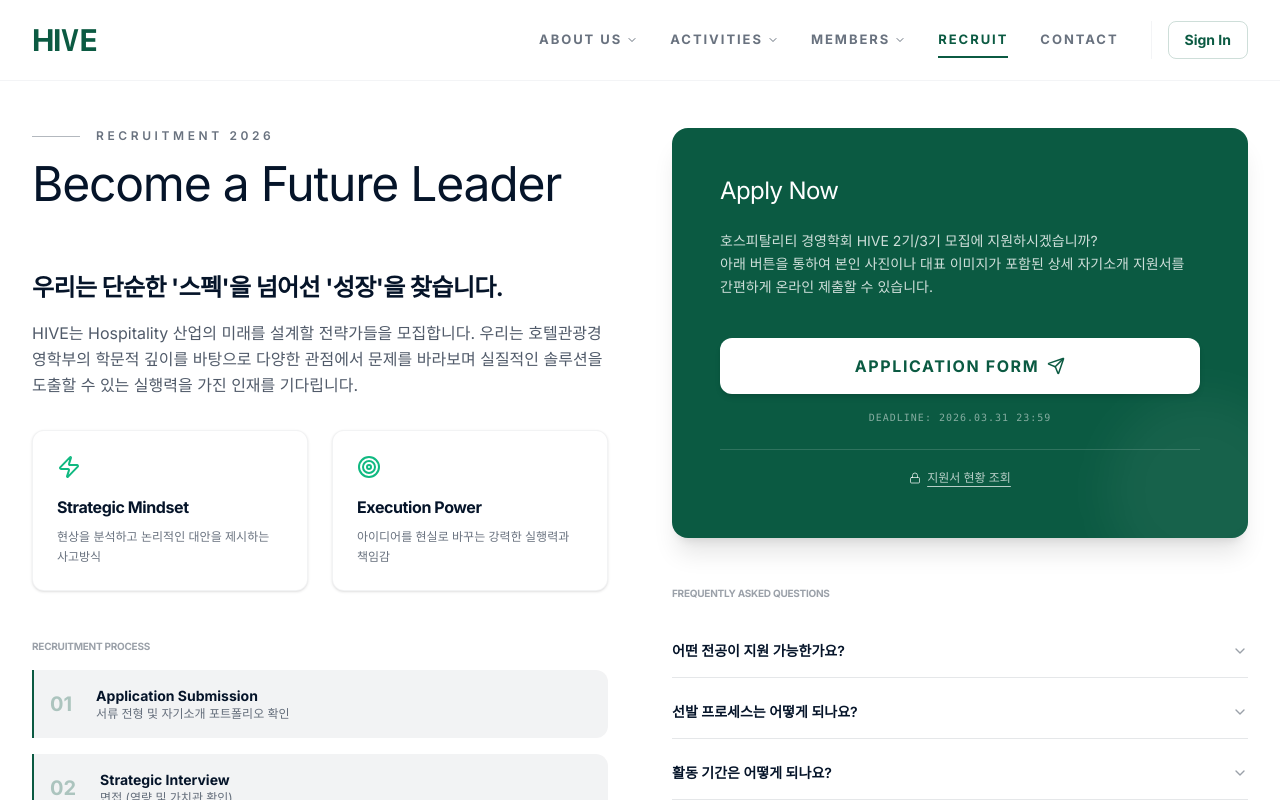
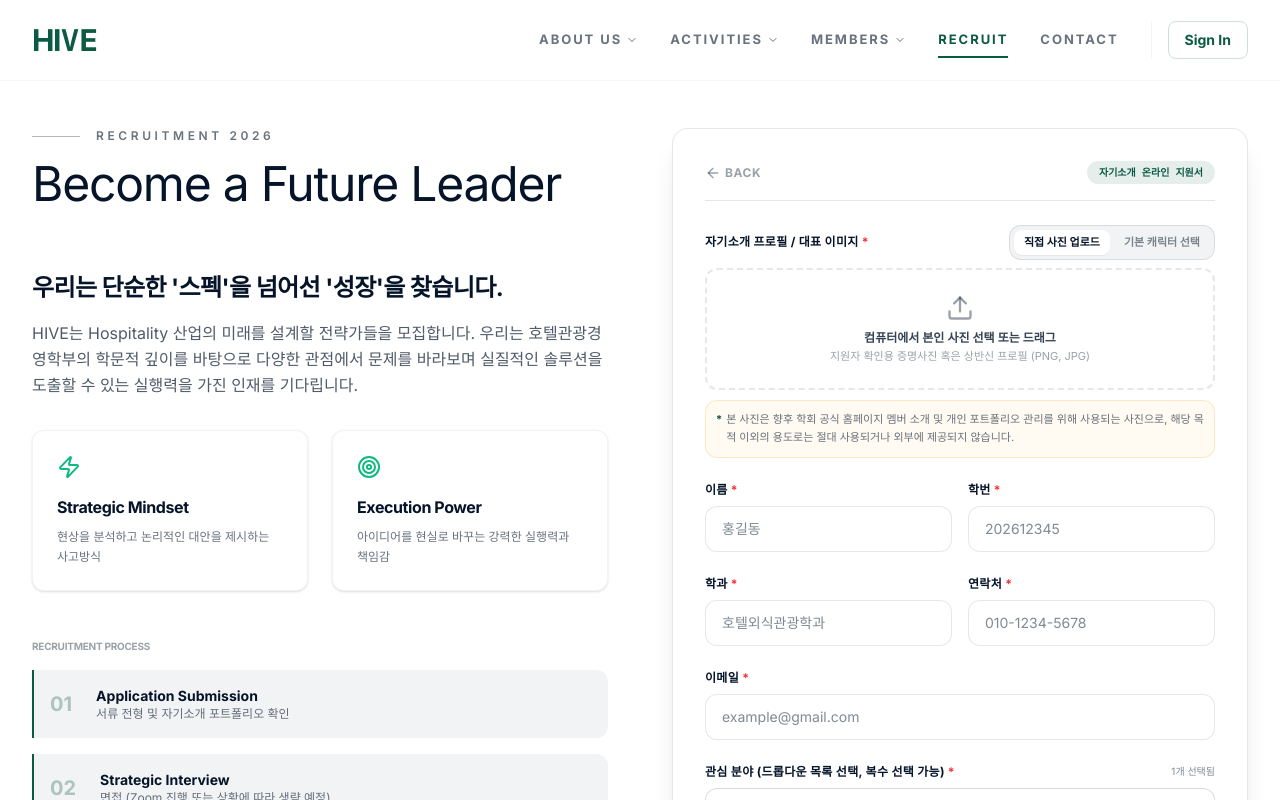
Before and after one commit to duhive/HIVE, a React (Vite) app: page /#/join in a window 1280 px wide. Shown: the top 800 px of the page. Built offline with nearby package versions, Linux system fonts and the light colour scheme.

Commit message:
feat: open recruitment and simplify application form
Enable application state and remove optional activity proposal and profile photo requirements to streamline the submission process.

```diff
--- a/src/pages/Join.tsx
+++ b/src/pages/Join.tsx
@@ -129,7 +129,7 @@ const compressAndGetBase64 = (file: File): Promise<string> => {
 
 const Join = () => {
   const [openFaq, setOpenFaq] = React.useState<number | null>(null);
-  const [isApplying, setIsApplying] = React.useState(false);
+  const [isApplying, setIsApplying] = React.useState(true);
   const [isSubmitting, setIsSubmitting] = React.useState(false);
   const [submitSuccess, setSubmitSuccess] = React.useState(false);
   const [submissionId, setSubmissionId] = React.useState('');
@@ -274,9 +274,9 @@ const Join = () => {
     }
   };
 
-  // Soft validation rules
+  // Validation rules
   const isFormValid = () => {
-    const { name, email, phone, department, studentId, motivation, strengths, activityProposal, photo } = formData;
+    const { name, email, phone, department, studentId, motivation, strengths } = formData;
     const hasToggles = selectedToggles.length > 0;
     const isCustomValid = !selectedToggles.includes('기타') || selectedToggles.length > 1 || customInterest.trim().length > 0;
     return (
@@ -287,8 +287,6 @@ const Join = () => {
       studentId.trim().length >= 4 && studentId.trim().length <= 20 &&
       motivation.trim().length >= 10 && motivation.trim().length <= 2000 &&
       strengths.trim().length >= 10 && strengths.trim().length <= 2000 &&
-      activityProposal.trim().length <= 2000 &&
-      photo.length > 0 &&
       hasToggles &&
       isCustomValid &&
       isAgreed
@@ -297,24 +295,61 @@ const Join = () => {
 
   const handleFormSubmit = async (e: React.FormEvent) => {
     e.preventDefault();
-    if (!isFormValid()) {
-      if (!isAgreed) {
-        setErrorMessage('개인정보 수집·이용 및 입회 지원서 작성 내용 확인 동의란에 체크해 주세요.');
-      } else if (selectedToggles.length === 0) {
-        setErrorMessage('관심 분야를 최소 하나 이상 선택해 주세요.');
-      } else if (selectedToggles.includes('기타') && customInterest.trim().length === 0 && selectedToggles.length === 1) {
-        setErrorMessage('기타 관심 분야를 직접 입력해 주세요.');
-      } else {
-        setErrorMessage('모든 항목과 자기소개용 이미지를 올바르게 작성 및 업로드해 주세요.');
-      }
+    setErrorMessage('');
+
+    if (!formData.name.trim() || formData.name.trim().length < 2) {
+      setErrorMessage('성함을 2자 이상 정확히 입력해 주세요.');
+      window.scrollTo({ top: 400, behavior: 'smooth' });
+      return;
+    }
+    if (!formData.email.trim() || !formData.email.includes('@')) {
+      setErrorMessage('올바른 이메일 주소를 입력해 주세요. (예: example@daegu.ac.kr)');
+      window.scrollTo({ top: 400, behavior: 'smooth' });
+      return;
+    }
+    if (!formData.phone.trim() || formData.phone.trim().length < 8) {
+      setErrorMessage('연락처를 정확히 입력해 주세요.');
+      window.scrollTo({ top: 400, behavior: 'smooth' });
+      return;
+    }
+    if (!formData.department.trim() || formData.department.trim().length < 2) {
+      setErrorMessage('소속 학과를 입력해 주세요.');
+      window.scrollTo({ top: 400, behavior: 'smooth' });
+      return;
+    }
+    if (!formData.studentId.trim() || formData.studentId.trim().length < 4) {
+      setErrorMessage('학번을 정확히 입력해 주세요.');
+      window.scrollTo({ top: 400, behavior: 'smooth' });
+      return;
+    }
+    if (selectedToggles.length === 0) {
+      setErrorMessage('관심 분야를 최소 하나 이상 선택해 주세요.');
+      window.scrollTo({ top: 450, behavior: 'smooth' });
+      return;
+    }
+    if (selectedToggles.includes('기타') && customInterest.trim().length === 0 && selectedToggles.length === 1) {
+      setErrorMessage('기타 관심 분야를 직접 입력해 주세요.');
+      window.scrollTo({ top: 450, behavior: 'smooth' });
+      return;
+    }
+    if (!formData.motivation.trim() || formData.motivation.trim().length < 10) {
+      setErrorMessage('지원 동기를 최소 10자 이상 입력해 주세요.');
+      return;
+    }
+    if (!formData.strengths.trim() || formData.strengths.trim().length < 10) {
+      setErrorMessage('본인의 강점 및 관련 경험을 최소 10자 이상 입력해 주세요.');
+      return;
+    }
+    if (!isAgreed) {
+      setErrorMessage('개인정보 수집·이용 및 입회 지원서 작성 내용 확인 동의란에 체크해 주세요.');
       return;
     }
 
     setIsSubmitting(true);
-    setErrorMessage('');
 
     try {
       const finalTrack = getFormattedInterestTrack();
+      const photoToSubmit = formData.photo || selectedCharacter || CHARACTER_PRESETS[0].url;
 
       // Create random cryptographic-style 12-char application code for the user
       const codeChars = 'ABCDEFGHIJKLMNOPQRSTUVWXYZ0123456789';
@@ -338,7 +373,7 @@ const Join = () => {
         strengths: formData.strengths.trim(),
         activityProposal: formData.activityProposal.trim(),
         interestTrack: finalTrack,
-        photo: formData.photo,
+        photo: photoToSubmit,
         submittedAt: serverTimestamp() // strictly checked as request.time on rules
       });
 
@@ -355,7 +390,7 @@ const Join = () => {
           strengths: formData.strengths.trim(),
           activityProposal: formData.activityProposal.trim(),
           interestTrack: finalTrack,
-          photo: formData.photo,
+          photo: photoToSubmit,
           createdAtStr: new Date().toLocaleString('ko-KR', {
             year: 'numeric',
             month: '2-digit',
@@ -441,7 +476,7 @@ const Join = () => {
               <h4 className="text-[10px] uppercase tracking-[0.3em] text-navy-900/40 font-bold mb-4">Recruitment Process</h4>
               {[
                 { step: "01", title: "Application Submission", desc: "서류 전형 및 자기소개 포트폴리오 확인" },
-                { step: "02", title: "Strategic Interview", desc: "면접 (역량 및 가치관 확인)" },
+                { step: "02", title: "Strategic Interview", desc: "면접 (Zoom 진행 또는 상황에 따라 생략 예정)" },
                 { step: "03", title: "Orientation", desc: "오리엔테이션" }
               ].map((item, idx) => (
                 <div key={idx} className="flex items-center p-4 bg-navy-900/5 border-l-2 border-hive-green rounded-r-xl">
@@ -988,11 +1023,11 @@ const Join = () => {
 
                     <button
                       type="submit"
-                      disabled={isSubmitting || !isFormValid()}
+                      disabled={isSubmitting}
                       className={`w-full py-4 text-white font-bold rounded-xl tracking-widest text-xs uppercase transition-all flex items-center justify-center shadow-lg cursor-pointer ${
-                        isSubmitting || !isFormValid()
-                          ? 'bg-navy-900/10 shadow-none cursor-not-allowed text-navy-900/30'
-                          : 'bg-hive-green hover:opacity-95 text-white shadow-hive-green/10'
+                        isSubmitting
+                          ? 'bg-navy-900/30 shadow-none cursor-wait text-white/50'
+                          : 'bg-hive-green hover:bg-hive-green/90 text-white shadow-hive-green/20 active:scale-[0.99]'
                       }`}
                     >
                       {isSubmitting ? (
```
